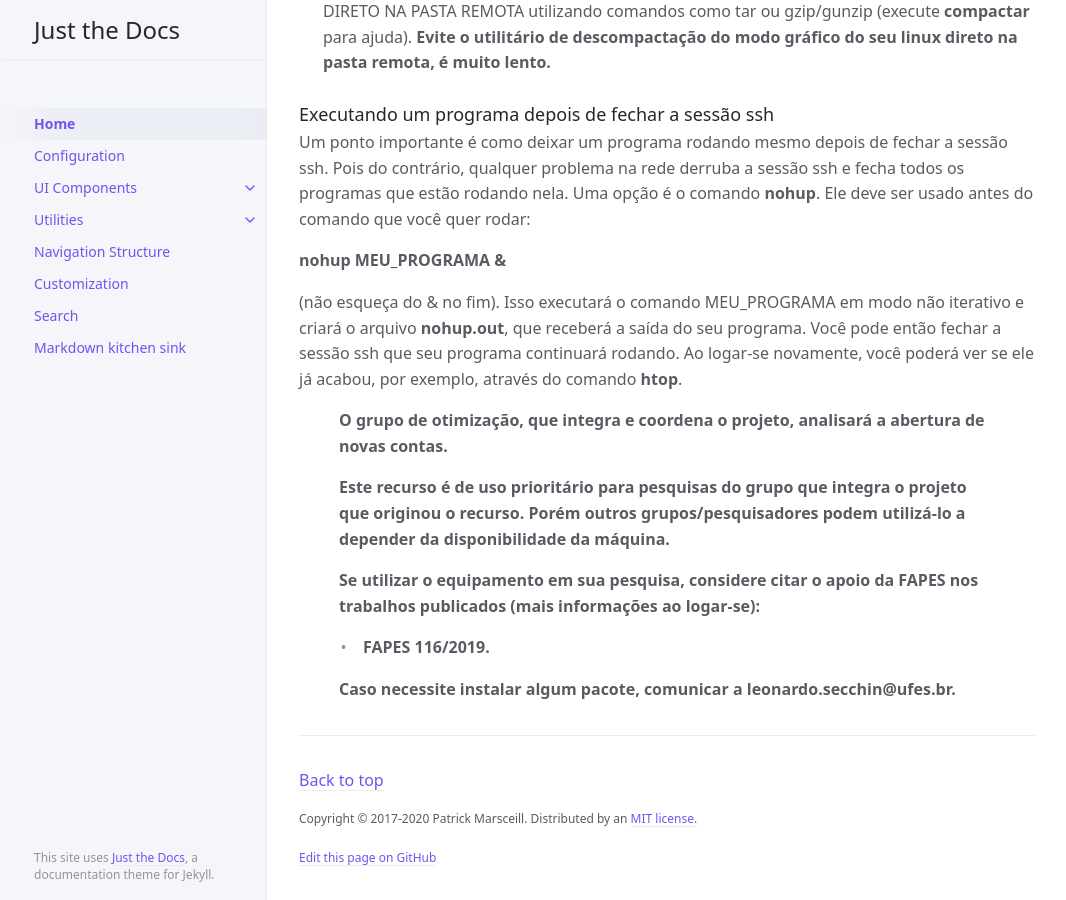
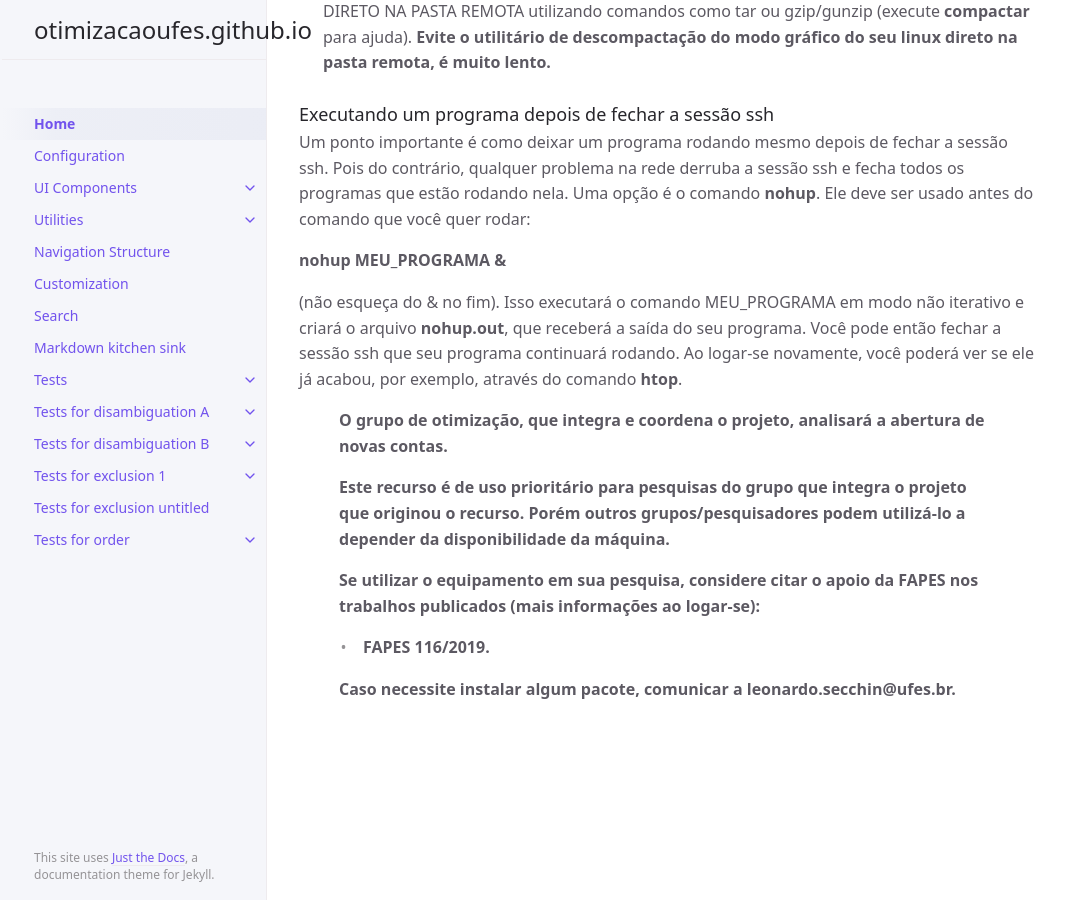
Before and after one commit to otimizacaoufes/otimizacaoufes.github.io, a Jekyll site: the page built from index.md, in a window 1280 px wide and 900 px high, scrolled down 1031 px. Shown: the whole window, without its empty margins (105-1171 px from the left). Built offline with Jekyll 4.4.1, drawn with Linux system fonts in a browser that asks for light colours; part of the change alters nothing that is shown; some of the changed text lies outside the part shown.

Commit message:
confusao

```diff
--- a/_config.yml
+++ b/_config.yml
@@ -1,124 +1,126 @@
-# Welcome to Jekyll!
-#
-# This config file is meant for settings that affect your whole site, values
-# which you are expected to set up once and rarely edit after that. If you find
-# yourself editing these this file very often, consider using Jekyll's data files
-# feature for the data you need to update frequently.
-#
-# For technical reasons, this file is *NOT* reloaded automatically when you use
-# 'jekyll serve'. If you change this file, please restart the server process.
+remote_theme: pmarsceill/just-the-docs
 
-# Site settings
-# These are used to personalize your new site. If you look in the HTML files,
-# you will see them accessed via {{ site.title }}, {{ site.github_repo }}, and so on.
-# You can create any custom variable you would like, and they will be accessible
-# in the templates via {{ site.myvariable }}.
-title: Just the Docs
-description: A Jekyll theme for documentation
-baseurl: "/just-the-docs" # the subpath of your site, e.g. /blog
-url: "https://pmarsceill.github.io" # the base hostname & protocol for your site, e.g. http://example.com
+## Welcome to Jekyll!
+##
+## This config file is meant for settings that affect your whole site, values
+## which you are expected to set up once and rarely edit after that. If you find
+## yourself editing these this file very often, consider using Jekyll's data files
+## feature for the data you need to update frequently.
+##
+## For technical reasons, this file is *NOT* reloaded automatically when you use
+## 'jekyll serve'. If you change this file, please restart the server process.
 
-permalink: pretty
-exclude: ["node_modules/", "*.gemspec", "*.gem", "Gemfile", "Gemfile.lock", "package.json", "package-lock.json",  "script/", "LICENSE.txt", "lib/", "bin/", "README.md", "Rakefile"
-, "docs/tests/"
-]
+## Site settings
+## These are used to personalize your new site. If you look in the HTML files,
+## you will see them accessed via {{ site.title }}, {{ site.github_repo }}, and so on.
+## You can create any custom variable you would like, and they will be accessible
+## in the templates via {{ site.myvariable }}.
+#title: Just the Docs
+#description: A Jekyll theme for documentation
+#baseurl: "/just-the-docs" # the subpath of your site, e.g. /blog
+#url: "https://pmarsceill.github.io" # the base hostname & protocol for your site, e.g. http://example.com
 
-# Regression tests
-# By default, the pages in /docs/tests are excluded when the ste is built.
-# To include them, comment-out the relevant line above.
-# Uncommenting the following line doesn't work - see https://github.com/jekyll/jekyll/issues/4791
-# include: ["docs/tests/"]
+#permalink: pretty
+#exclude: ["node_modules/", "*.gemspec", "*.gem", "Gemfile", "Gemfile.lock", "package.json", "package-lock.json",  "script/", "LICENSE.txt", "lib/", "bin/", "README.md", "Rakefile"
+#, "docs/tests/"
+#]
 
-# Set a path/url to a logo that will be displayed instead of the title
-#logo: "/assets/images/just-the-docs.png"
+## Regression tests
+## By default, the pages in /docs/tests are excluded when the ste is built.
+## To include them, comment-out the relevant line above.
+## Uncommenting the following line doesn't work - see https://github.com/jekyll/jekyll/issues/4791
+## include: ["docs/tests/"]
 
-# Enable or disable the site search
-# Supports true (default) or false
-search_enabled: true
-search:
-  # Split pages into sections that can be searched individually
-  # Supports 1 - 6, default: 2
-  heading_level: 2
-  # Maximum amount of previews per search result
-  # Default: 3
-  previews: 2
-  # Maximum amount of words to display before a matched word in the preview
-  # Default: 5
-  preview_words_before: 3
-  # Maximum amount of words to display after a matched word in the preview
-  # Default: 10
-  preview_words_after: 3
-  # Set the search token separator
-  # Default: /[\s\-/]+/
-  # Example: enable support for hyphenated search words
-  tokenizer_separator: /[\s/]+/
-  # Display the relative url in search results
-  # Supports true (default) or false
-  rel_url: true
-  # Enable or disable the search button that appears in the bottom right corner of every page
-  # Supports true or false (default)
-  button: false
+## Set a path/url to a logo that will be displayed instead of the title
+##logo: "/assets/images/just-the-docs.png"
 
-# Enable or disable heading anchors
-heading_anchors: true
+## Enable or disable the site search
+## Supports true (default) or false
+#search_enabled: true
+#search:
+  ## Split pages into sections that can be searched individually
+  ## Supports 1 - 6, default: 2
+  #heading_level: 2
+  ## Maximum amount of previews per search result
+  ## Default: 3
+  #previews: 2
+  ## Maximum amount of words to display before a matched word in the preview
+  ## Default: 5
+  #preview_words_before: 3
+  ## Maximum amount of words to display after a matched word in the preview
+  ## Default: 10
+  #preview_words_after: 3
+  ## Set the search token separator
+  ## Default: /[\s\-/]+/
+  ## Example: enable support for hyphenated search words
+  #tokenizer_separator: /[\s/]+/
+  ## Display the relative url in search results
+  ## Supports true (default) or false
+  #rel_url: true
+  ## Enable or disable the search button that appears in the bottom right corner of every page
+  ## Supports true or false (default)
+  #button: false
 
-# Aux links for the upper right navigation
-aux_links:
-  "Just the Docs on GitHub":
-    - "//github.com/pmarsceill/just-the-docs"
+## Enable or disable heading anchors
+#heading_anchors: true
 
-# Makes Aux links open in a new tab. Default is false
-aux_links_new_tab: false
+## Aux links for the upper right navigation
+#aux_links:
+  #"Just the Docs on GitHub":
+    #- "//github.com/pmarsceill/just-the-docs"
 
-# Sort order for navigation links
-# nav_sort: case_insensitive # default, equivalent to nil
-nav_sort: case_sensitive # Capital letters sorted before lowercase
+## Makes Aux links open in a new tab. Default is false
+#aux_links_new_tab: false
 
-# Footer content
-# appears at the bottom of every page's main content
+## Sort order for navigation links
+## nav_sort: case_insensitive # default, equivalent to nil
+#nav_sort: case_sensitive # Capital letters sorted before lowercase
 
-# Back to top link
-back_to_top: true
-back_to_top_text: "Back to top"
+## Footer content
+## appears at the bottom of every page's main content
 
-footer_content: "Copyright &copy; 2017-2020 Patrick Marsceill. Distributed by an <a href=\"https://github.com/pmarsceill/just-the-docs/tree/master/LICENSE.txt\">MIT license.</a>"
+## Back to top link
+#back_to_top: true
+#back_to_top_text: "Back to top"
 
-# Footer last edited timestamp
-last_edit_timestamp: true # show or hide edit time - page must have `last_modified_date` defined in the frontmatter
-last_edit_time_format: "%b %e %Y at %I:%M %p" # uses ruby's time format: https://ruby-doc.org/stdlib-2.7.0/libdoc/time/rdoc/Time.html
+#footer_content: "Copyright &copy; 2017-2020 Patrick Marsceill. Distributed by an <a href=\"https://github.com/pmarsceill/just-the-docs/tree/master/LICENSE.txt\">MIT license.</a>"
+
+## Footer last edited timestamp
+#last_edit_timestamp: true # show or hide edit time - page must have `last_modified_date` defined in the frontmatter
+#last_edit_time_format: "%b %e %Y at %I:%M %p" # uses ruby's time format: https://ruby-doc.org/stdlib-2.7.0/libdoc/time/rdoc/Time.html
 
 
 
-# Footer "Edit this page on GitHub" link text
-gh_edit_link: true # show or hide edit this page link
-gh_edit_link_text: "Edit this page on GitHub"
-gh_edit_repository: "https://github.com/pmarsceill/just-the-docs" # the github URL for your repo
-gh_edit_branch: "master" # the branch that your docs is served from
-# gh_edit_source: docs # the source that your files originate from
-gh_edit_view_mode: "tree" # "tree" or "edit" if you want the user to jump into the editor immediately
+## Footer "Edit this page on GitHub" link text
+#gh_edit_link: true # show or hide edit this page link
+#gh_edit_link_text: "Edit this page on GitHub"
+#gh_edit_repository: "https://github.com/pmarsceill/just-the-docs" # the github URL for your repo
+#gh_edit_branch: "master" # the branch that your docs is served from
+## gh_edit_source: docs # the source that your files originate from
+#gh_edit_view_mode: "tree" # "tree" or "edit" if you want the user to jump into the editor immediately
 
-# Color scheme currently only supports "dark", "light"/nil (default), or a custom scheme that you define
-color_scheme: nil
+## Color scheme currently only supports "dark", "light"/nil (default), or a custom scheme that you define
+#color_scheme: nil
 
-# Google Analytics Tracking (optional)
-# e.g, UA-1234567-89
-ga_tracking: UA-2709176-10
-ga_tracking_anonymize_ip: true # Use GDPR compliant Google Analytics settings (true/nil by default)
+## Google Analytics Tracking (optional)
+## e.g, UA-1234567-89
+#ga_tracking: UA-2709176-10
+#ga_tracking_anonymize_ip: true # Use GDPR compliant Google Analytics settings (true/nil by default)
 
-plugins:
-  - jekyll-seo-tag
+#plugins:
+  #- jekyll-seo-tag
 
-kramdown:
-  syntax_highlighter_opts:
-    block:
-      line_numbers: false
+#kramdown:
+  #syntax_highlighter_opts:
+    #block:
+      #line_numbers: false
 
-compress_html:
-  clippings: all
-  comments: all
-  endings: all
-  startings: []
-  blanklines: false
-  profile: false
-  # ignore:
-  #   envs: all
+#compress_html:
+  #clippings: all
+  #comments: all
+  #endings: all
+  #startings: []
+  #blanklines: false
+  #profile: false
+  ## ignore:
+  ##   envs: all
```
